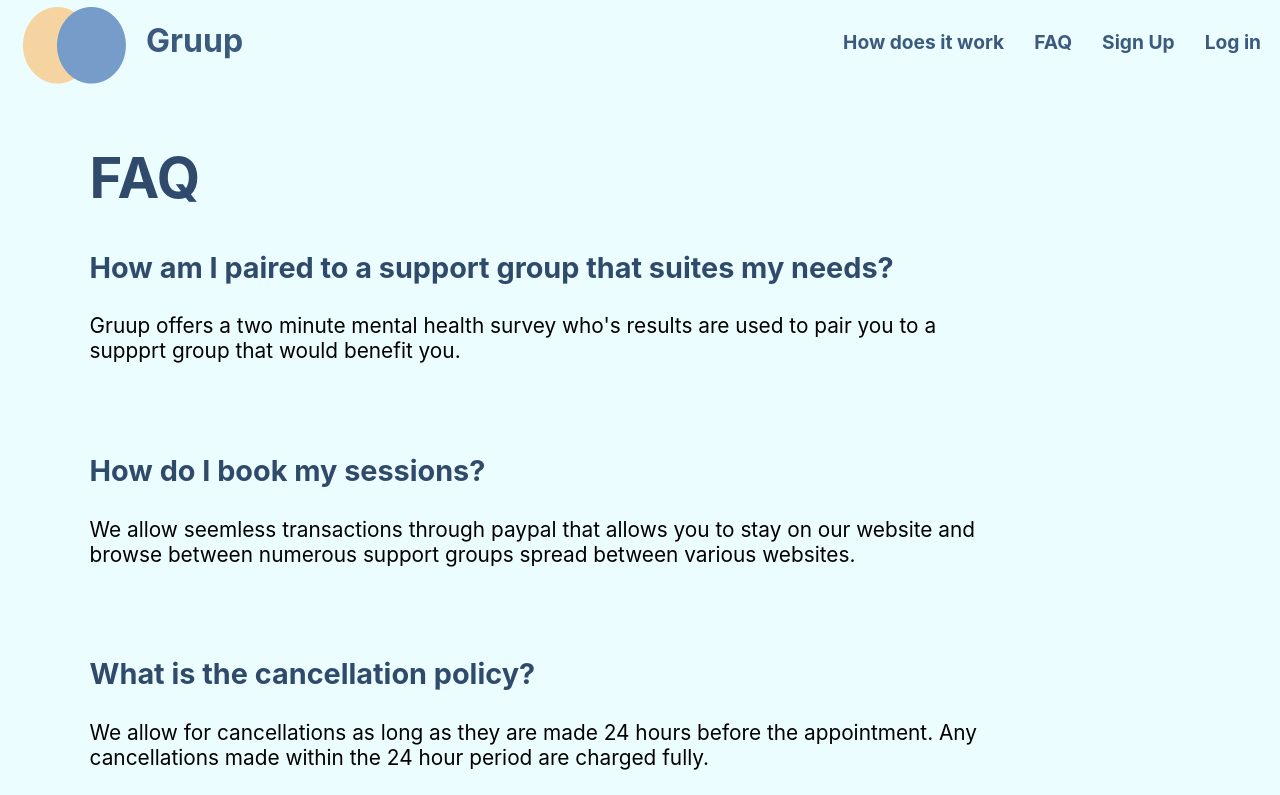
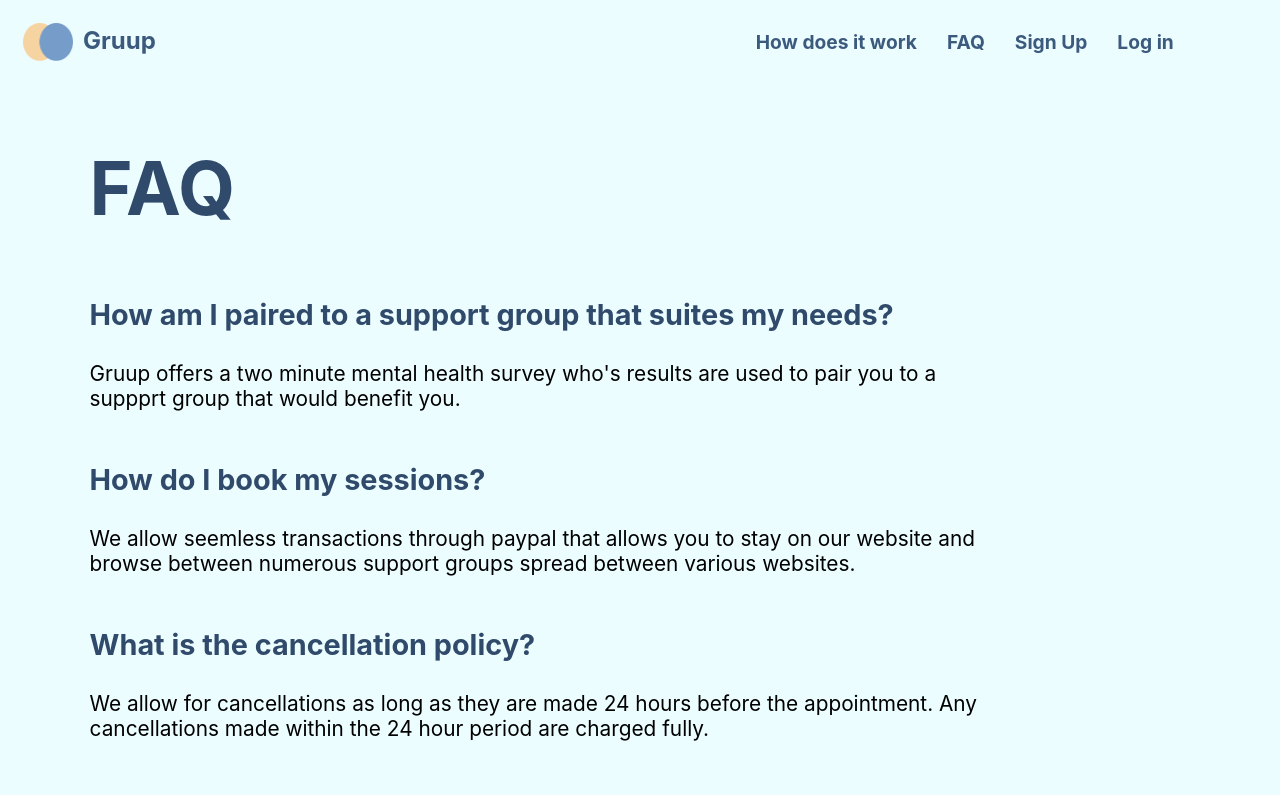
Before and after one commit to kais509/Gruup, a React (Create React App) app in the folder gruup/: page /faq in a window 1280 px wide. Shown: the top 795 px of the page. Built offline with nearby package versions, Linux system fonts and the light colour scheme.

Commit message:
resized logo on nav

```diff
--- a/gruup/src/components/Navbar.css
+++ b/gruup/src/components/Navbar.css
@@ -10,12 +10,14 @@
     font-weight: bold;
   }
 
+
+
   .navbar-container {
     display: flex;
     justify-content: center;
     align-items: center;
     height: 5rem;
-    max-width: 1500px;
+    max-width: 2000px;
   }
 
   .navbar-logo {
@@ -24,13 +26,15 @@
     margin-left: 23px;
     cursor: pointer;
     text-decoration: none;
-    font-size: 2rem;
+    font-size: 1.5rem;
     display: flex;
     align-items: center;
   }
   .navbar-logo img{
-    padding-right: 20px;
-    padding-top: 10px;
+    padding-right: 10px;
+    padding-top: 4px;
+    width: 50px;
+
   }
 
   .fa-typo3 {
--- a/gruup/src/components/pages/Faq.css
+++ b/gruup/src/components/pages/Faq.css
@@ -3,7 +3,8 @@
     text-align: left;
     margin-top: 5%;
     margin-left: 7%;
-    font-size: 3.5rem;
+    margin-bottom: 5%;
+    font-size: 4.6rem;
 }
 
 
@@ -12,7 +13,7 @@
     margin-left: 7%;
     text-align: left;
     margin-right: 10%;
-    margin-top: 2%;
+    margin-top: 1.6%;
     font-weight: bolder;
     color: #2F4A6A;
     font-size: 1.8rem;
@@ -20,7 +21,7 @@
 
 .answer{
     text-align: left;
-    margin-bottom: 7%;
+    margin-bottom: 4%;
     margin-left: 7%;
     padding-right: 10rem;
     margin-right: 10%;
--- a/gruup/src/components/pages/Login.js
+++ b/gruup/src/components/pages/Login.js
@@ -23,7 +23,7 @@ function Login() {
             <div class="textfil">
             <TextField  id="standard-basic"  type="password" autoComplete="current-password" label="Password" />
             </div>
-            <a href = "/login">Don't have an account yet?</a>
+            <a href = "/signup">Don't have an account yet?</a>
             <Button className="name" onClick={navigateTo} variant="outlined">Log In</Button>
             </div>
         </form>
```
